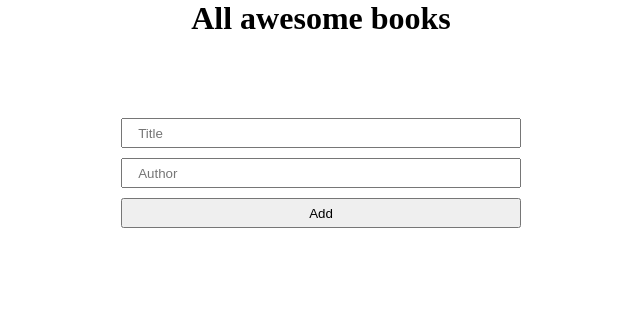
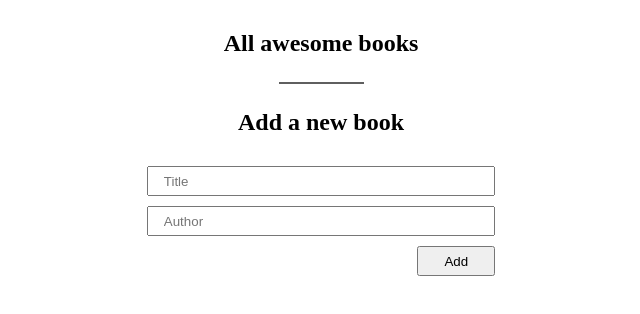
Before and after one commit to toliboff/awesome-books, a website: page index.html in a window 1280 px wide. Shown: the whole page, without its empty margins (319-959 px from the left). Drawn offline with Linux system fonts and the light colour scheme.

Commit message:
Add style to add book form

```diff
--- a/index.html
+++ b/index.html
@@ -9,7 +9,7 @@
 </head>
 <body>
   <header class="header">
-    <h1>All awesome books</h1>
+    <h2>All awesome books</h2>
   </header>
 
   <main class="main" id="main">
@@ -18,6 +18,8 @@
         <div class="books">
           <ul class="list-of-books" id="book-list"></ul>
         </div>
+        <div class="line"></div>
+        <h2>Add a new book</h2>
         <form class="add-form" id="add-form">
           <div>
             <input type="text" name="title" id="title" autocomplete="off" placeholder="Title">
--- a/script.js
+++ b/script.js
@@ -9,16 +9,17 @@ class BookList {
   constructor() {
     this.bookArray = [];
     this.key = 'bookDB';
+    this.border = '2px solid #000';
   }
 
-  #createBook(book, bookNumber) {
+  #createBook(book) {
     const bookItem = document.createElement('li');
     bookItem.setAttribute('id', `book${book.id}`);
     bookItem.setAttribute('class', 'book-item');
     const bookDiv = document.createElement('div');
     bookDiv.setAttribute('class', 'book');
     const bookTitleAuthor = document.createElement('div');
-    bookTitleAuthor.setAttribute('class', 'book__title-author')
+    bookTitleAuthor.setAttribute('class', 'book__title-author');
     const h1 = document.createElement('h1');
     h1.setAttribute('class', 'title');
     h1.textContent = `"${book.title}"`;
@@ -39,7 +40,7 @@ class BookList {
     bookTitleAuthor.appendChild(h1);
     bookTitleAuthor.appendChild(bySpan);
     bookTitleAuthor.appendChild(p);
-    bookDiv.appendChild(bookTitleAuthor)
+    bookDiv.appendChild(bookTitleAuthor);
     bookDiv.appendChild(removeButton);
     bookItem.appendChild(bookDiv);
 
@@ -91,12 +92,11 @@ class BookList {
 
   #isChildrenInDom() {
     if (bookList.hasChildNodes()) {
-      bookList.style.border = '2px solid #000';
+      bookList.style.border = this.border;
     } else {
       bookList.style.border = 'none';
     }
   }
-
 }
 
 window.addEventListener('DOMContentLoaded', () => {
--- a/style.css
+++ b/style.css
@@ -10,12 +10,21 @@ li {
   list-style: none;
 }
 
+h2 {
+  margin: 25px auto;
+}
+
 button,
 input[type="submit"] {
   cursor: pointer;
 }
 
+.main {
+  text-align: center;
+}
+
 .header {
+  margin-top: 30px;
   text-align: center;
 }
 
@@ -58,18 +67,17 @@ input[type="submit"] {
   font-size: 1rem;
 }
 
-.odd {
-  background-color: #ccc;
-}
-
-.even {
-  background-color: #eee;
+.line {
+  width: 85px;
+  border-bottom: 2px solid rgb(95, 95, 95);
+  margin: 15px auto;
 }
 
 .add-form {
   display: flex;
   flex-direction: column;
-  padding: 10%;
+  width: 70%;
+  margin: 0 auto;
 }
 
 .add-form input {
@@ -78,6 +86,11 @@ input[type="submit"] {
   padding: 5px 15px;
 }
 
+.add-form input[type="submit"] {
+  align-self: flex-end;
+  padding: 5px 25px;
+}
+
 .add-form div {
   display: flex;
   flex-direction: column;
```
